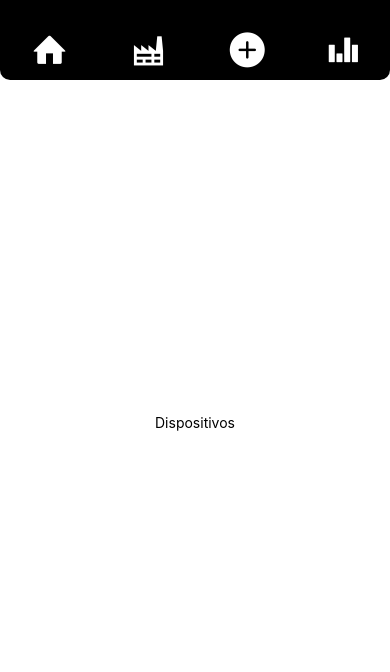
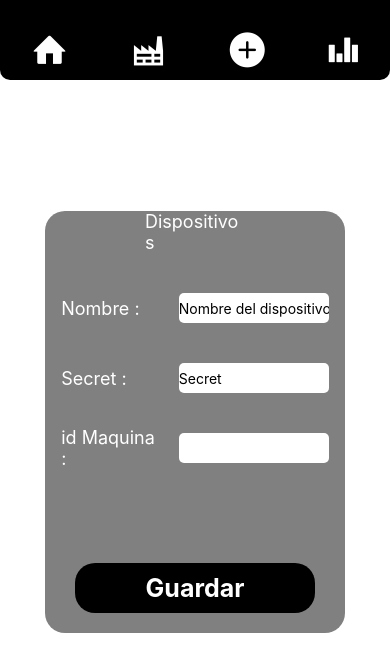
Before and after one commit to sebastianvz/iot_EIA_Native, a React Native app: screen /devices in a window 390 px wide. Shown: the top 672 px of the page. Built offline with nearby package versions, Linux system fonts and the light colour scheme.

Commit message:
carda home anda create device

```diff
--- a/components/DevicesScreen.js
+++ b/components/DevicesScreen.js
@@ -1,15 +1,109 @@
-import { StatusBar } from "expo-status-bar";
-import { StyleSheet, Text, View, Pressable } from "react-native";
+import React, { useState, useEffect } from "react";
+import {
+  StyleSheet,
+  Text,
+  TextInput,
+  View,
+  Pressable,
+  KeyboardAvoidingView,
+  Keyboard,
+  Platform,
+  Button,
+  Alert,
+  ActivityIndicator,
+} from "react-native";
 import NavigationMenu from "./tools/NavigationMenu";
 
 export default function DevicesScreen({ navigation }) {
+  const [name_device, set_name_device] = useState("");
+  const [secret_device, set_secret_device] = useState("");
+  const [machinbe_id, set_machinbe_id] = useState(null);
+  const [loading, set_loading] = useState(false);
+
+  const save_device = () => {
+    console.log("OEOEO")
+    set_loading(true);
+    fetch("https://rksmc4.deta.dev/create_device/", {
+      method: "POST",
+      headers: {
+        "Content-Type": "application/json",
+      },
+      body: JSON.stringify({
+        name: name_device,
+        secret: secret_device,
+        machines_id: machinbe_id,
+      }),
+    }).then((response) => {
+      set_loading(false);
+      if (response.status === 200) {
+        Alert.alert("Se Guardo el  con exito");
+        set_machinbe_id(null);
+        set_name_device("")
+        set_secret_device("")
+      } else {
+        Alert.alert("Error");
+      }
+    });
+  };
+
   return (
-    <View style={styles.container}>
+    <KeyboardAvoidingView
+      style={styles.container}
+      behavior={Platform.OS == "ios" ? "padding" : "height"}
+    >
       <NavigationMenu></NavigationMenu>
-      <Pressable onPress={() => navigation.navigate("home")}>
-        <Text>Dispositivos</Text>
+      <Pressable
+        style={styles.container_form}
+        onPress={() => Keyboard.dismiss()}
+      >
+        <Text style={styles.title_form}>Dispositivos</Text>
+        <View style={styles.row_form}>
+          <Text style={styles.title_form}>Nombre :</Text>
+          <TextInput
+            style={styles.input_form}
+            onChangeText={set_name_device}
+            value={name_device}
+            placeholder={"Nombre del dispositivo"}
+          ></TextInput>
+        </View>
+        <View style={styles.row_form}>
+          <Text style={styles.title_form}>Secret :</Text>
+          <TextInput
+            style={styles.input_form}
+            onChangeText={set_secret_device}
+            value={secret_device}
+            secureTextEntry={true}
+            placeholder={"Secret"}
+          ></TextInput>
+        </View>
+        <View style={styles.row_form}>
+          <Text style={styles.title_form}>id Maquina :</Text>
+          <TextInput
+            style={styles.input_form}
+            onChangeText={set_machinbe_id}
+            value={machinbe_id}
+            keyboardType="numeric"
+          ></TextInput>
+        </View>
+        {/* <Button
+        title="Press me"
+        color="#f194ff"
+        onPress={() => Alert.alert('Button with adjusted color pressed')}
+      /> */}
+        <Pressable style={styles.button_form} onPress={save_device}>
+          {loading ? (
+            <ActivityIndicator
+              animating={true}
+              size="large"
+              style={{ opacity: 1 }}
+              color="white"
+            ></ActivityIndicator>
+          ) : (
+            <Text style={styles.button_text_form}>Guardar</Text>
+          )}
+        </Pressable>
       </Pressable>
-    </View>
+    </KeyboardAvoidingView>
   );
 }
 
@@ -20,4 +114,48 @@ const styles = StyleSheet.create({
     alignItems: "center",
     justifyContent: "center",
   },
+  container_form: {
+    width: 300,
+    height: "50%",
+    backgroundColor: "gray",
+    borderRadius: 20,
+    display: "flex",
+    flexDirection: "column",
+    alignItems: "center",
+  },
+  row_form: {
+    width: "95%",
+    height: 30,
+    marginTop: 40,
+    display: "flex",
+    flexDirection: "row",
+    justifyContent: "space-around",
+    alignItems: "center",
+  },
+  title_form: {
+    fontSize: 18,
+    color: "white",
+    width: 100,
+  },
+  input_form: {
+    width: 150,
+    height: "100%",
+    backgroundColor: "white",
+    borderRadius: 5,
+  },
+  button_form: {
+    width: "80%",
+    height: 50,
+    backgroundColor: "black",
+    marginTop: 100,
+    display: "flex",
+    justifyContent: "center",
+    alignItems: "center",
+    borderRadius: 20,
+  },
+  button_text_form: {
+    fontSize: 25,
+    color: "white",
+    fontWeight: "bold",
+  },
 });
--- a/components/HomeScreen.js
+++ b/components/HomeScreen.js
@@ -1,14 +1,66 @@
+import React, { useEffect, useRef } from "react";
 import { StatusBar } from "expo-status-bar";
 import { StyleSheet, Text, View, Pressable } from "react-native";
 import NavigationMenu from "./tools/NavigationMenu";
 
+import { MaterialCommunityIcons } from "@expo/vector-icons";
+
 export default function HomeScreen({ navigation }) {
+
+ /*  var mqtt = require("mqtt");
+  var options = {
+    protocol: "mqtts",
+    clientId: "User1",
+    username: "smart",
+    password: "FzSjl27L9Ac9VVlk",
+  };
+
+  const [current_val, setcurrent] = useState("");
+  const [voltage_val, setvoltage_val] = useState("");
+  // Real time graph
+  const [current_graph, setcurrent_graph] = useState([{ id: 0, value: 0 }]);
+
+  let currentref = useRef("");
+  currentref.current = current_val;
+  useEffect(() => {
+    var client = mqtt.connect("mqtt://smart.cloud.shiftr.io", options);
+    client.subscribe("Termofijadora01/fase3/#");
+    var note;
+    client.on("message", function (topic, message) {
+      note = message.toString();
+      if (topic === "Termofijadora01/fase3/corriente") {
+        console.log("corriente", note);
+        cont = cont + 1;
+        setcurrent_graph((current_graph) => [
+          ...current_graph,
+          { id: cont, value: note },
+        ]);
+        setcurrent(note);
+      } else if (topic === "Termofijadora01/fase3/voltaje") {
+        setvoltage_val(note);
+        console.log("voltaje", note);
+      }
+      if (currentref.current === "") {
+        client.end();
+      }
+    });
+  }, []); */
+
   return (
     <View style={styles.container}>
       <NavigationMenu></NavigationMenu>
-      <Pressable onPress={() => navigation.navigate("machines")}>
-        <Text>Home</Text>
-      </Pressable>
+      <View style={styles.card_info}>
+        <Text style={styles.text_info}>Corriente</Text>
+        <View style={styles.line_separator}></View>
+        <View style={styles.row_card}>
+          <MaterialCommunityIcons
+            name="lightning-bolt"
+            size={90}
+            color="white"
+          />
+          <Text style={styles.text_info}>20</Text>
+        </View>
+      </View>
     </View>
   );
 }
@@ -18,6 +70,30 @@ const styles = StyleSheet.create({
     flex: 1,
     backgroundColor: "#fff",
     alignItems: "center",
+  },
+  card_info: {
+    width: "80%",
+    height: 200,
+    backgroundColor: "black",
+    borderRadius: 20,
+    marginTop: 100,
+    display: "flex",
+    alignItems: "center",
+  },
+  text_info: {
+    fontSize: 30,
+    color: "white",
+  },
+  row_card: {
+    display: "flex",
+    flexDirection: "row",
     justifyContent: "center",
+    width: "100%",
+    marginTop: 35,
+  },
+  line_separator: {
+    backgroundColor: "white",
+    height: 2,
+    width: "80%",
   },
 });
--- a/package.json
+++ b/package.json
@@ -10,11 +10,13 @@
     "eject": "expo eject"
   },
   "dependencies": {
+    "@openrc/react-native-mqtt": "^3.0.8",
     "@react-navigation/native": "^6.0.10",
     "@react-navigation/native-stack": "^6.6.2",
     "@react-navigation/stack": "^6.2.1",
     "expo": "~45.0.0",
     "expo-status-bar": "~1.3.0",
+    "mqtt": "^4.3.7",
     "react": "17.0.2",
     "react-dom": "17.0.2",
     "react-native": "0.68.2",
```
Also changed, not shown: 1 other file (tests, documents, lock files or other folders).
